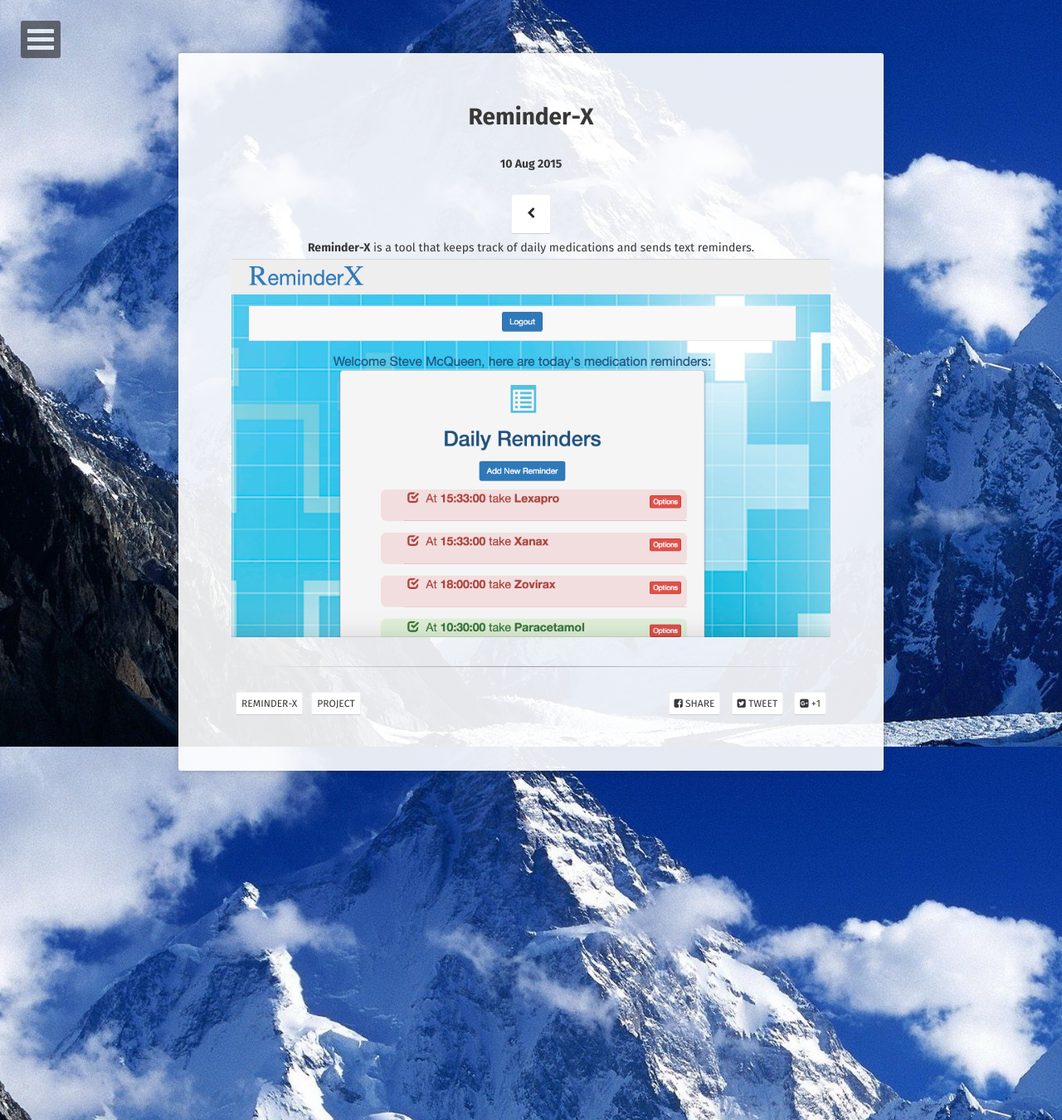
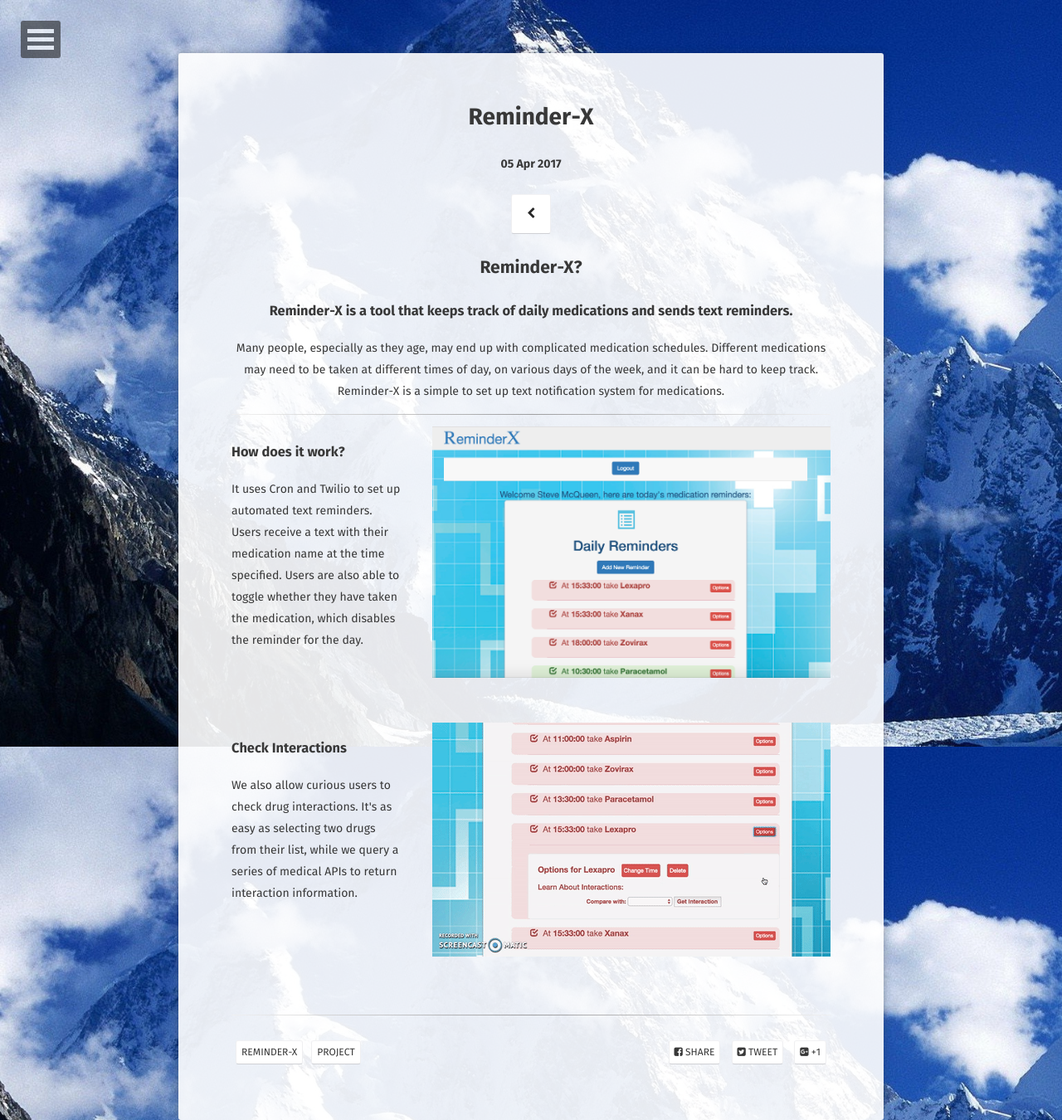
Before and after one commit to EstesJL/EstesJL.github.io, a Jekyll site: the page built from _posts/2015-08-10-mathjax-example.md, in a window 1280 px wide. Shown: the whole page at 83% size. Built offline with Jekyll 4.4.1, drawn with Linux system fonts in a browser that asks for light colours; some web fonts are replaced.

```diff
--- a/_config.yml
+++ b/_config.yml
@@ -9,6 +9,7 @@ background:         'assets/img/snowy-mountains.jpg'
 tiled_bg:           false   # Set this true if you want to tile your background image, otherwise it will be covered
 locale:             en_US
 url:                http://jlestes.com
+
 
 
 # Jekyll
--- a/_layouts/post-list.html
+++ b/_layouts/post-list.html
@@ -28,6 +28,7 @@ layout: compress
                         <li class="wow fadeInLeft" data-wow-duration="1.5s">
                             <a class="zoombtn" href="{{ site.url }}{{ post.url }}">{{ post.title }}</a>
                             <p>{{ post.excerpt }}</p>
+                            <img src="../assets/img/gigify-splash.png">
                             <a href="{{ site.url }}{{ post.url }}" class="btn zoombtn">Read More</a>
                         </li>
                     </ul>
--- a/_posts/2015-08-10-mathjax-example.md
+++ b/_posts/2015-08-10-mathjax-example.md
@@ -1,7 +1,7 @@
 ---
 layout: post
 title:  "Reminder-X"
-date:   2015-08-10
+date:   2017-04-05
 excerpt: "Receive custom text reminders to track daily medications"
 project: true
 tag:
@@ -11,8 +11,33 @@ comments: true
 ---
 
 
-<center><b>Reminder-X</b> is a tool that keeps track of daily medications and sends text reminders.</center>
+<div>
 
-<div>
-  <a href="//reminder-x.herokuapp.com/"><img src="../assets/img/reminder-x.png"></a>
 </div>
+
+<center><h2>Reminder-X?</h2></center>
+<center><h3>Reminder-X is a tool that keeps track of daily medications and sends text reminders.</h3></center>
+
+<center><p>Many people, especially as they age, may end up with complicated medication schedules. Different medications may need to be taken at different times of day, on various days of the week, and it can be hard to keep track. Reminder-X is a simple to set up text notification system for medications.</p></center>
+<hr>
+
+<div class="project-page-content">
+  <div class="row-content">
+    <div class="sidebar-content">
+      <h3>How does it work?</h3>
+      <p class="item-description">It uses Cron and Twilio to set up automated text reminders. Users receive a text with their medication name at the time specified. Users are also able to toggle whether they have taken the medication, which disables the reminder for the day.</p>
+    </div>
+    <div class="project-image">
+      <a href="//reminder-x.herokuapp.com/"><img src="../assets/img/reminder-x.png"></a>
+    </div>
+  </div>
+  <div class="row-content">
+    <div class="sidebar-content">
+      <h3>Check Interactions</h3>
+      <p class="item-description">We also allow curious users to check drug interactions. It's as easy as selecting two drugs from their list, while we query a series of medical APIs to return interaction information.</p>
+    </div>
+    <div class="project-image">
+        <a href="//www.gigify.io"><img src="../assets/img/reminder-x-interactions.gif"></a>
+    </div>
+  </div>
+</div>
```
Also changed, not shown: _posts/2012-05-23-readability-feature-post.md (+29 -39 lines), assets/img/hang-screen.png (added), assets/img/reminder-x-interactions.gif (added).
